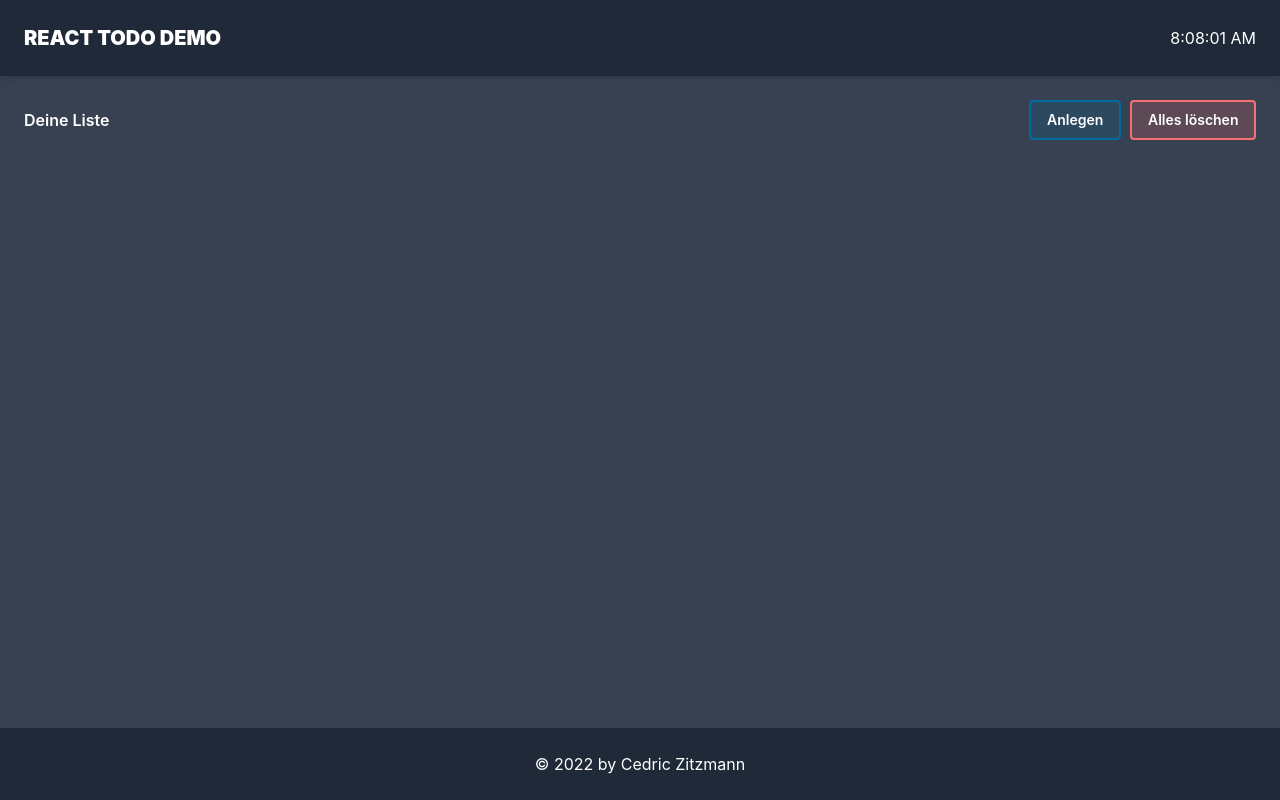
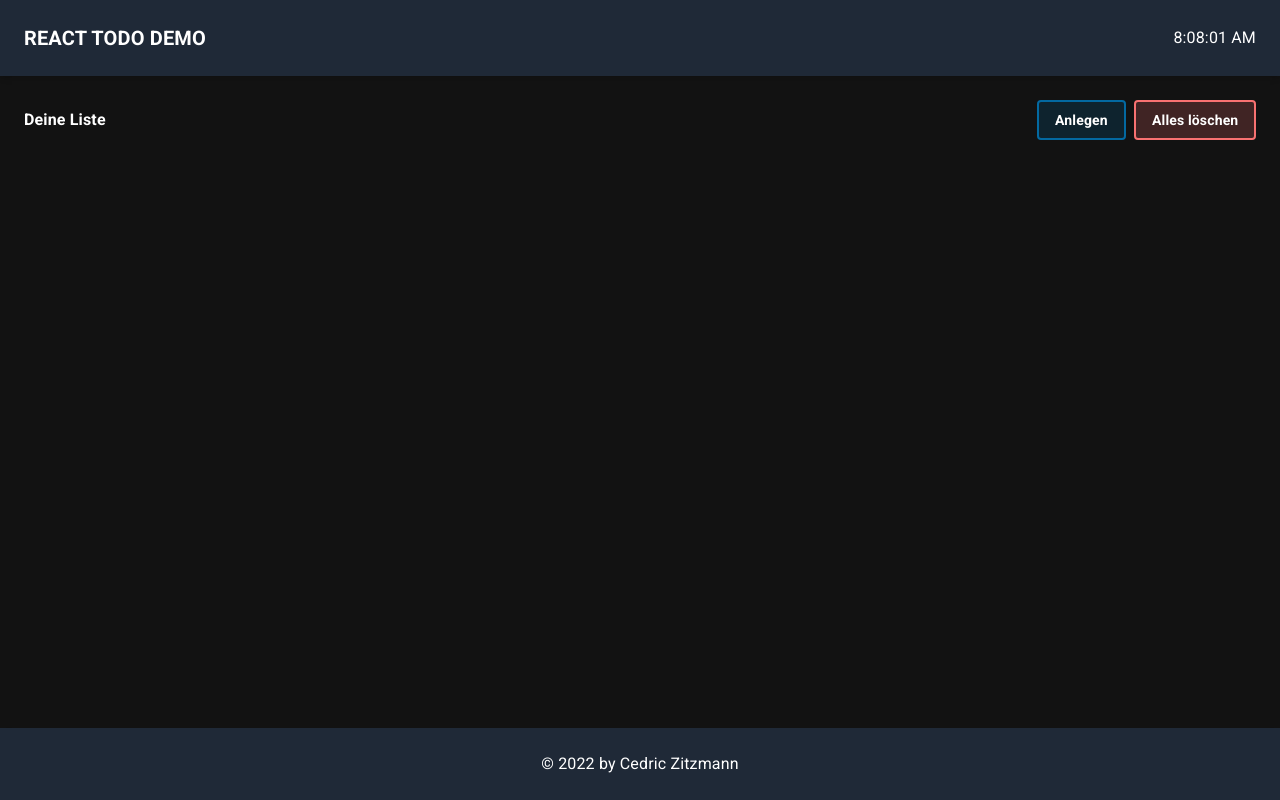
Before and after one commit to z3ttee/react-todo, a React (Create React App) app: page / in a window 1280 px wide. Built offline with nearby package versions, Linux system fonts and the light colour scheme.

Commit message:
added material ui + darkTheme

```diff
--- a/package.json
+++ b/package.json
@@ -3,6 +3,10 @@
   "version": "0.1.0",
   "private": true,
   "dependencies": {
+    "@emotion/react": "^11.9.3",
+    "@emotion/styled": "^11.9.3",
+    "@mui/icons-material": "^5.8.4",
+    "@mui/material": "^5.8.5",
     "@reduxjs/toolkit": "^1.8.2",
     "@testing-library/jest-dom": "^5.16.4",
     "@testing-library/react": "^13.3.0",
--- a/public/index.html
+++ b/public/index.html
@@ -24,6 +24,10 @@
       work correctly both with client-side routing and a non-root public URL.
       Learn how to configure a non-root public URL by running `npm run build`.
     -->
+
+    <link rel="stylesheet" href="https://fonts.googleapis.com/css?family=Roboto:300,400,500,700&display=swap" />
+    <link rel="stylesheet" href="https://fonts.googleapis.com/icon?family=Material+Icons" />
+
     <title>React App</title>
   </head>
   <body>
--- a/src/index.tsx
+++ b/src/index.tsx
@@ -6,11 +6,13 @@ import { AppHeader } from './shared/header';
 import { Routing } from "./routing/routes";
 import { Provider } from 'react-redux';
 import { store } from './store/store';
+import { DarkTheme } from './theme/darkTheme';
 
 const root = ReactDOM.createRoot(document.getElementById('root') as Element);
 root.render(
+  <DarkTheme>
     <Provider store={store}>
-    <div className='flex flex-col flex-1 w-full h-full relative overflow-hidden bg-gray-700 text-white'>
+      <div className='flex flex-col flex-1 w-full h-full relative overflow-hidden'>
           <AppHeader title='React TODO Demo' />
 
           <div className="flex-grow overflow-y-auto h-full">
@@ -22,6 +24,7 @@ root.render(
           </AppFooter>
       </div>
     </Provider>
+  </DarkTheme>
 );
 
 // If you want to start measuring performance in your app, pass a function
--- /dev/null
+++ b/src/theme/darkTheme.tsx
@@ -0,0 +1,16 @@
+import { createTheme, CssBaseline, ThemeProvider } from "@mui/material";
+import { PropsWithChildren } from "react";
+
+const darkTheme = createTheme({
+    palette: {
+      mode: 'dark',
+    },
+});
+
+export function DarkTheme(props: PropsWithChildren) {
+    return <ThemeProvider theme={darkTheme}>
+        <CssBaseline>
+            {props.children}
+        </CssBaseline>
+    </ThemeProvider>
+}
```
Also changed, not shown: 1 other file (tests, documents, lock files or other folders). Lines whose indentation alone changed are shown as unchanged.
